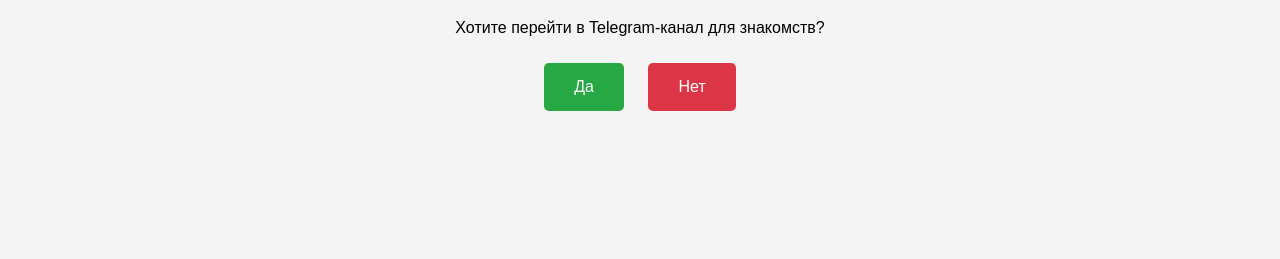
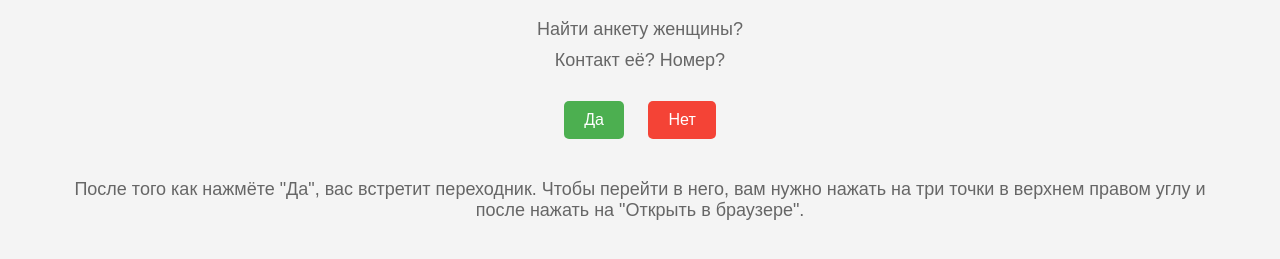
Before and after one commit to userqwertyasd/telegram-redirect, a plain HTML site: page index.html in a window 1280 px wide. Shown: the part 119-378 px from the top of the page. Drawn offline with Linux system fonts and the light colour scheme.

Commit message:
Update index.html

```diff
--- a/index.html
+++ b/index.html
@@ -3,53 +3,64 @@
 <head>
     <meta charset="UTF-8">
     <meta name="viewport" content="width=device-width, initial-scale=1.0">
-    <title>Переход в Telegram</title>
+    <title>Найди свою пару</title>
     <style>
         body {
             font-family: Arial, sans-serif;
+            background-color: #f4f4f4;
             text-align: center;
             padding: 50px;
-            background-color: #f4f4f4;
         }
         h1 {
             color: #333;
         }
-        .button {
-            display: inline-block;
+        p {
+            color: #666;
+            font-size: 18px;
+            margin: 10px 0;
+        }
+        .buttons {
+            margin-top: 20px;
+        }
+        .btn {
+            padding: 10px 20px;
+            font-size: 16px;
+            border: none;
+            border-radius: 5px;
+            cursor: pointer;
             margin: 10px;
-            padding: 15px 30px;
+        }
+        .btn-yes {
+            background-color: #4CAF50; /* Зелёный */
             color: white;
-            text-decoration: none;
-            border-radius: 5px;
-            font-size: 16px;
-            cursor: pointer;
         }
-        .green {
-            background-color: #28a745; /* Зелёный цвет */
+        .btn-no {
+            background-color: #f44336; /* Красный */
+            color: white;
         }
-        .green:hover {
-            background-color: #218838; /* Тёмно-зелёный при наведении */
-        }
-        .red {
-            background-color: #dc3545; /* Красный цвет */
-        }
-        .red:hover {
-            background-color: #c82333; /* Тёмно-красный при наведении */
+        .description {
+            margin-top: 30px;
+            font-size: 14px;
+            color: #888;
         }
     </style>
 </head>
 <body>
     <h1>Добро пожаловать!</h1>
-    <p>Хотите перейти в Telegram-канал для знакомств?</p>
-    <a class="button green" href="https://t.me/znakomstvavtgk" target="_blank">Да</a>
-    <a class="button red" href="javascript:void(0);" onclick="exitFunction()">Нет</a>
+    <p>Найти анкету женщины?</p>
+    <p>Контакт её? Номер?</p>
+    <div class="buttons">
+        <button class="btn btn-yes" onclick="redirectToTelegram()">Да</button>
+        <button class="btn btn-no" onclick="alert('Жаль! Возвращайтесь, когда будете готовы.')">Нет</button>
+    </div>
+    <div class="description">
+        <p>После того как нажмёте "Да", вас встретит переходник. Чтобы перейти в него, вам нужно нажать на три точки в верхнем правом углу и после нажать на "Открыть в браузере".</p>
+    </div>
 
     <script>
-        function exitFunction() {
-            if (confirm("Вы уверены, что хотите выйти?")) {
-                // Дополнительные действия, например, закрыть окно
-                window.close(); // Закрывает текущее окно (работает не во всех браузерах)
-            }
+        function redirectToTelegram() {
+            // Ваша ссылка на Telegram
+            window.location.href = "https://t.me/znakomstvaperehodnik";
         }
     </script>
 </body>
```
